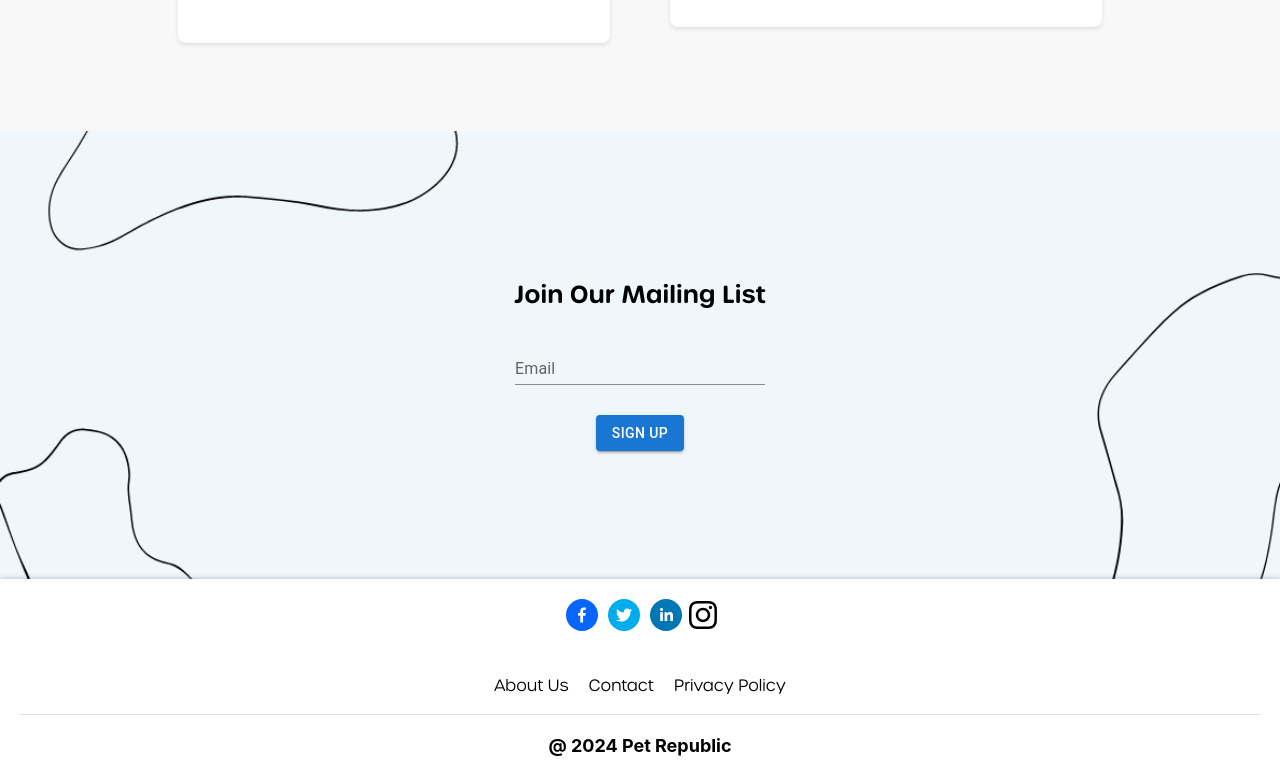
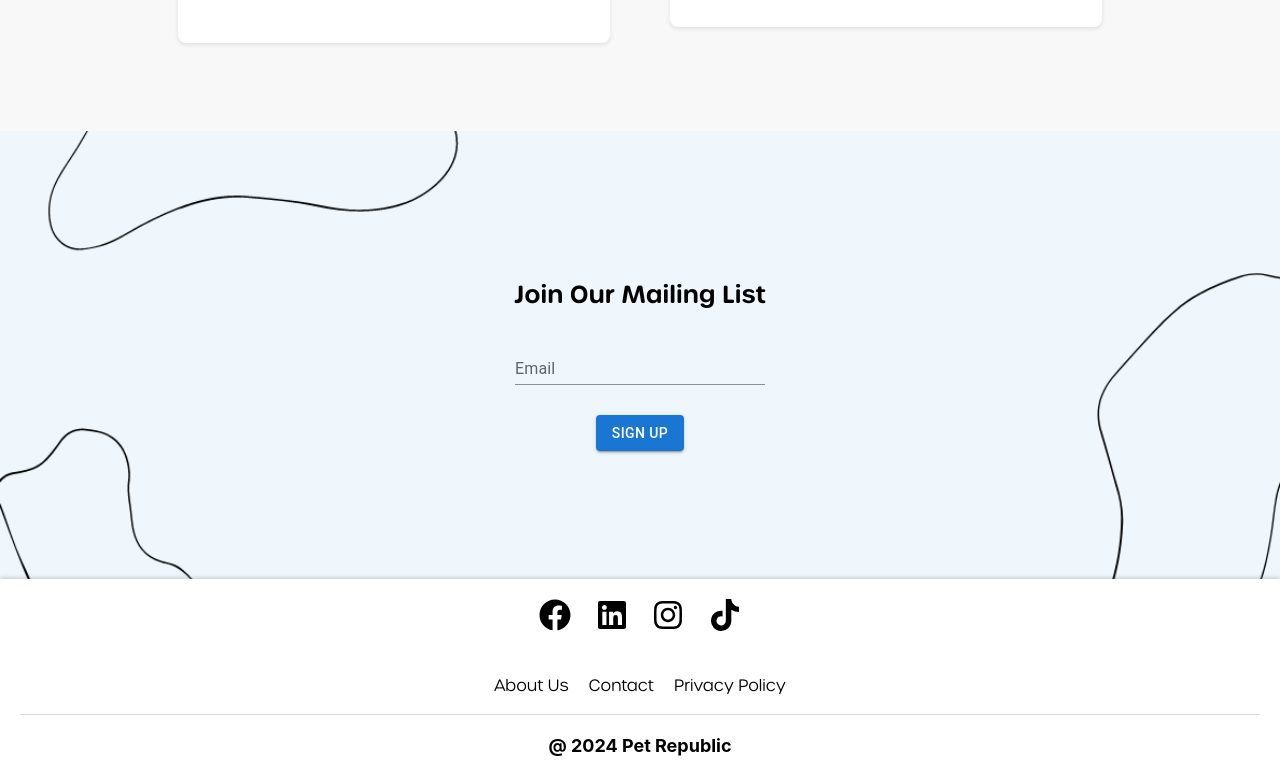
Before and after one commit to basil-ahmed/petrepublic-landing-page, a React (Create React App) app: page / in a window 1280 px wide. Shown: the part 2144-2920 px from the top of the page. Built offline with nearby package versions, Linux system fonts and the light colour scheme.

Commit message:
updated social media icons

```diff
--- a/src/components/Footer.css
+++ b/src/components/Footer.css
@@ -8,6 +8,9 @@
 }
 
 .social-media {
+  display: flex;
+  justify-content: center;
+  gap: 2%;
   margin-bottom: 20px;
   padding-bottom: 20px;
 }
--- a/src/components/Footer.js
+++ b/src/components/Footer.js
@@ -1,6 +1,5 @@
 import React from 'react';
-import { FacebookShareButton, LinkedinShareButton, TwitterShareButton, FacebookIcon, LinkedinIcon, TwitterIcon  } from 'react-share';
-import { FaInstagram } from 'react-icons/fa';
+import { FaFacebook, FaLinkedin, FaInstagram, FaTiktok } from 'react-icons/fa';
 import './Footer.css';
 
 const Footer = () => {
@@ -8,17 +7,17 @@ const Footer = () => {
     <footer className="footer">
       <div className="footer-content">
         <div className="social-media">
-          <FacebookShareButton url="https://yourwebsite.com">
-            <FacebookIcon size={32} round={true} />
-          </FacebookShareButton>
-          <TwitterShareButton url="https://yourwebsite.com">
-            <TwitterIcon size={32} round={true} />
-          </TwitterShareButton>
-          <LinkedinShareButton url="https://www.linkedin.com/company/petsrepublic/">
-            <LinkedinIcon size={32} round={true} />
-          </LinkedinShareButton>
+          <a href="https://www.facebook.com/profile.php?id=100084255607426" target="_blank" rel="noopener noreferrer">
+            <FaFacebook size={32} color='black' />
+          </a>
+          <a href="https://www.linkedin.com/company/petsrepublic/" target="_blank" rel="noopener noreferrer">
+            <FaLinkedin size={32} color='black' />
+          </a>
           <a href="https://www.instagram.com/petrepublic.ae?igsh=cXI3MTd0a3B0OXZs" className="InstaIcon" target="_blank" rel="noopener noreferrer">
             <FaInstagram size={32} color='black'/>
+          </a>
+          <a href="https://www.tiktok.com/@petrepublic.ae?_t=8jeQz5MO6du&_r=1" target="_blank" rel="noopener noreferrer">
+            <FaTiktok size={32} color='black'/>
           </a>
         </div>
         <div className="footer-links">
```
